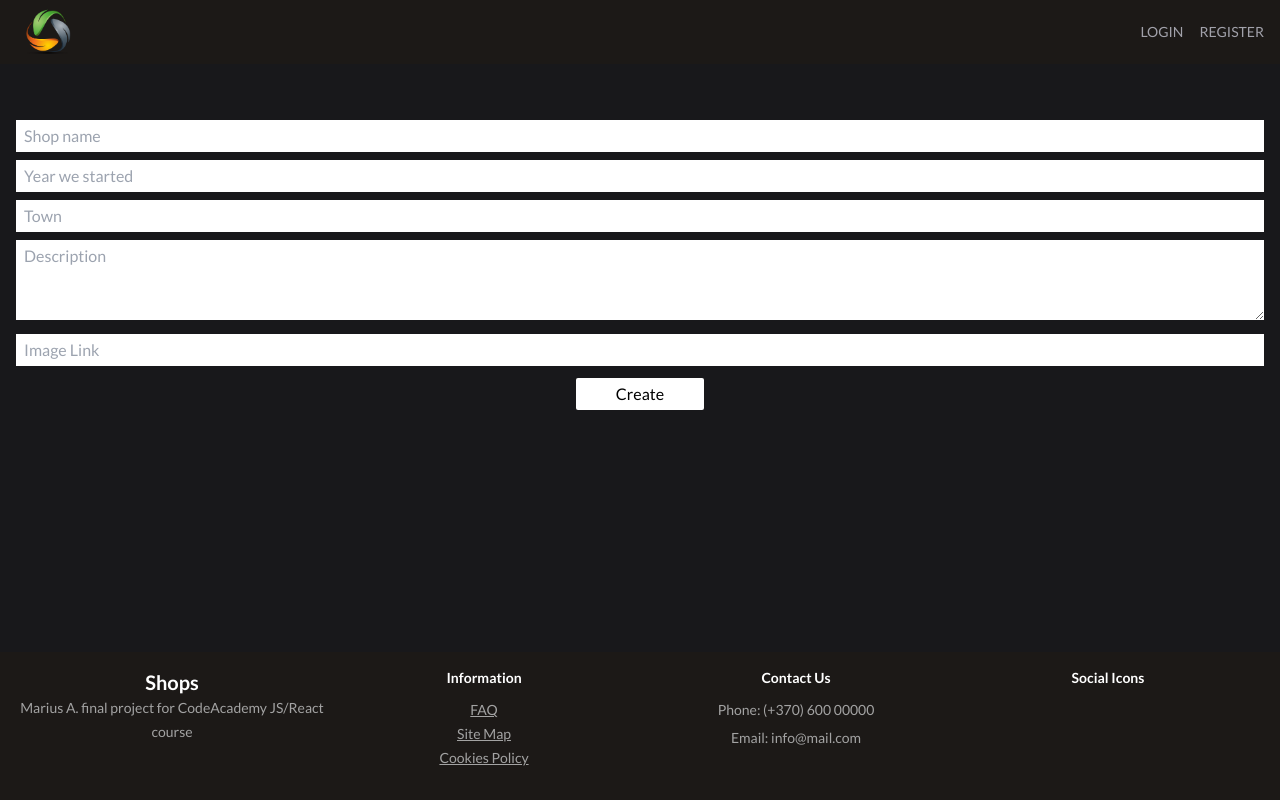
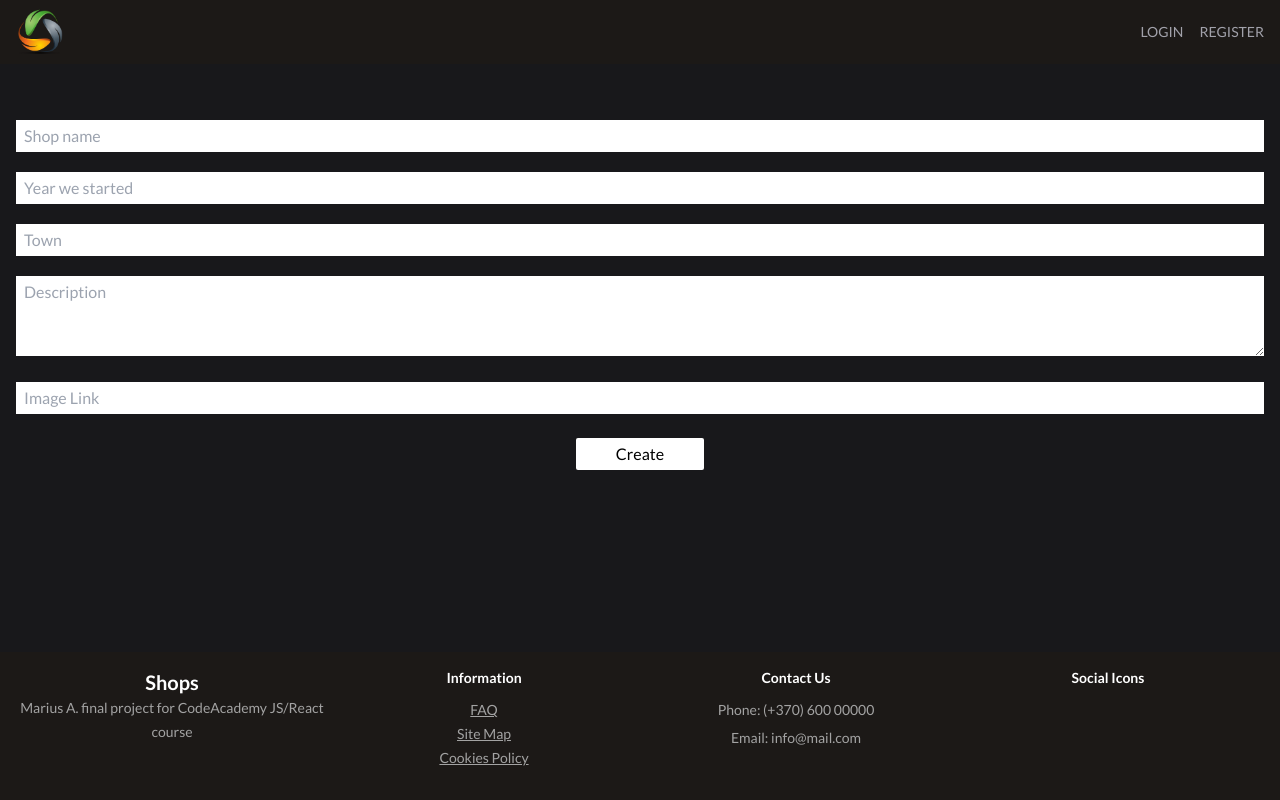
Before and after one commit to MariusAskelovic/Marius_Askelovic_final_react, a React (Vite) app: page /addshop in a window 1280 px wide. Built offline with nearby package versions, Linux system fonts and the light colour scheme; no server answers; some icons are missing.

Commit message:
AddShopPage validation

```diff
--- a/src/layout/Header.jsx
+++ b/src/layout/Header.jsx
@@ -22,7 +22,7 @@ export default function Header() {
       <div className='container flex justify-between items-center text-zinc-400'>
         <Link to={'/'}>
           <img
-            className='h-10 sm:h-12 pl-2 transition-all duration-200'
+            className='h-10 sm:h-12 transition-all duration-200'
             src='/images/logo.png'
             alt='logo'
           />
--- a/src/pages/AddShopPage.jsx
+++ b/src/pages/AddShopPage.jsx
@@ -59,6 +59,7 @@ export default function AddShopPage() {
     <div className='container py-14'>
       <form className='text-center' onSubmit={formik.handleSubmit}>
         <div>
+          <div className='mb-3'>
             <input
               className='w-full py-1 px-2 mb-2'
               type='text'
@@ -67,7 +68,11 @@ export default function AddShopPage() {
               onChange={formik.handleChange}
               value={formik.values.shopName}
             />
-
+            {formik.errors.shopName && formik.touched.shopName && (
+              <p className='text-red-600'>{formik.errors.shopName}</p>
+            )}
+          </div>
+          <div className='mb-3'>
             <input
               className='w-full py-1 px-2 mb-2'
               type='number'
@@ -76,6 +81,11 @@ export default function AddShopPage() {
               onChange={formik.handleChange}
               value={formik.values.startYear}
             />
+            {formik.errors.startYear && formik.touched.startYear && (
+              <p className='text-red-600'>{formik.errors.startYear}</p>
+            )}
+          </div>
+          <div className='mb-3'>
             <input
               className='w-full py-1 px-2 mb-2'
               type='text'
@@ -84,6 +94,11 @@ export default function AddShopPage() {
               onChange={formik.handleChange}
               value={formik.values.town}
             />
+            {formik.errors.town && formik.touched.town && (
+              <p className='text-red-600'>{formik.errors.town}</p>
+            )}
+          </div>
+          <div className='mb-3'>
             <textarea
               rows={3}
               className='w-full py-1 px-2 mb-2'
@@ -92,6 +107,11 @@ export default function AddShopPage() {
               onChange={formik.handleChange}
               value={formik.values.description}
             ></textarea>
+            {formik.errors.description && formik.touched.description && (
+              <p className='text-red-600'>{formik.errors.description}</p>
+            )}
+          </div>
+          <div className='mb-3'>
             <input
               className='w-full py-1 px-2 mb-3'
               type='url'
@@ -100,6 +120,10 @@ export default function AddShopPage() {
               onChange={formik.handleChange}
               value={formik.values.imageUrl}
             />
+            {formik.errors.imageUrl && formik.touched.imageUrl && (
+              <p className='text-red-600'>{formik.errors.imageUrl}</p>
+            )}
+          </div>
         </div>
         <Button>Create</Button>
       </form>
--- a/src/pages/Shops.jsx
+++ b/src/pages/Shops.jsx
@@ -19,14 +19,17 @@ export default function Shops() {
   }, []);
   return (
     <div className='container'>
-      <ul>
+      <ul className='grid sm:grid-cols-2 lg:grid-cols-3'>
         {dbData.map((sObj) => (
-          <li key={sObj.id}>
+          <li key={sObj.id} className='bg-stone-900'>
             <img
-              className='h-[200px] w-full object-cover'
+              className='w-full object-cover aspect-square'
               src={sObj.imageUrl}
               alt={sObj.shopName}
             />
+            <div>
+              <h4>{sObj.year}</h4>
+            </div>
           </li>
         ))}
       </ul>
```
Also changed, not shown: 1 other file (tests, documents, lock files or other folders). Lines whose indentation alone changed are shown as unchanged.
